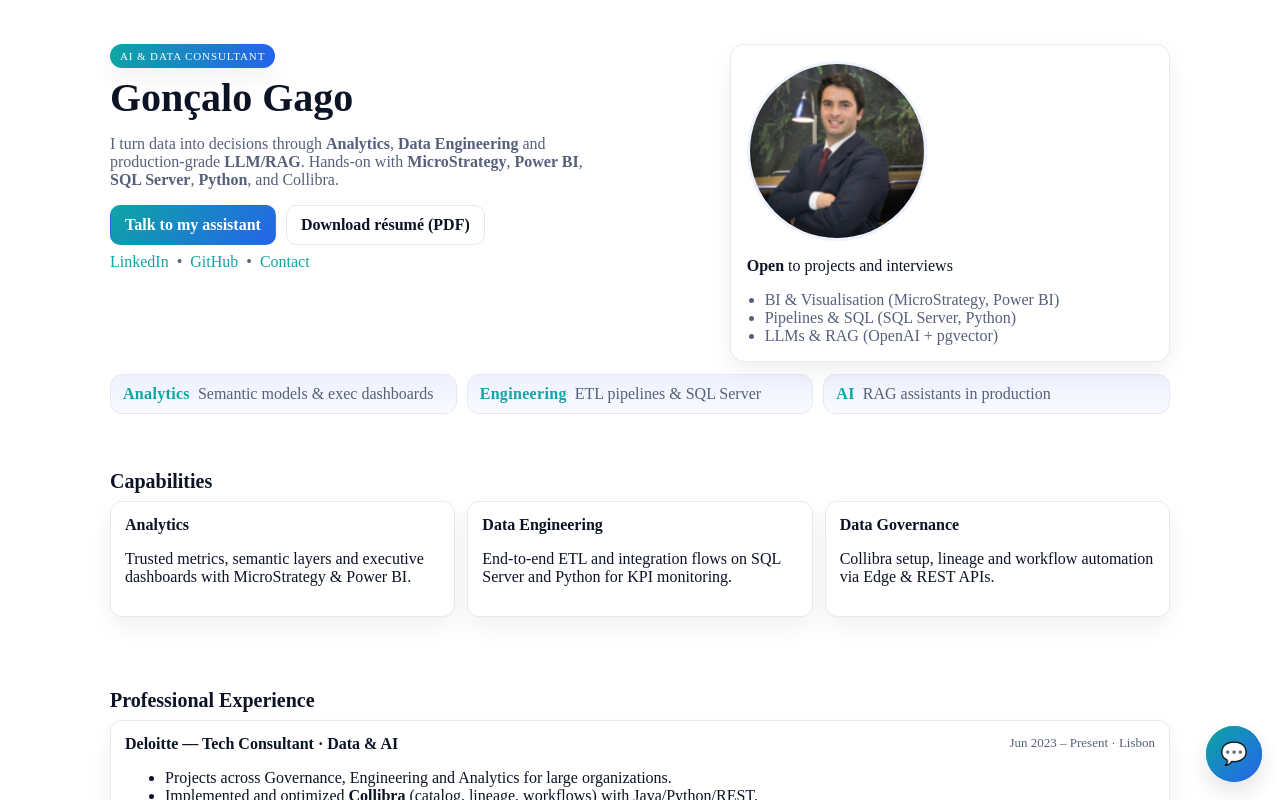
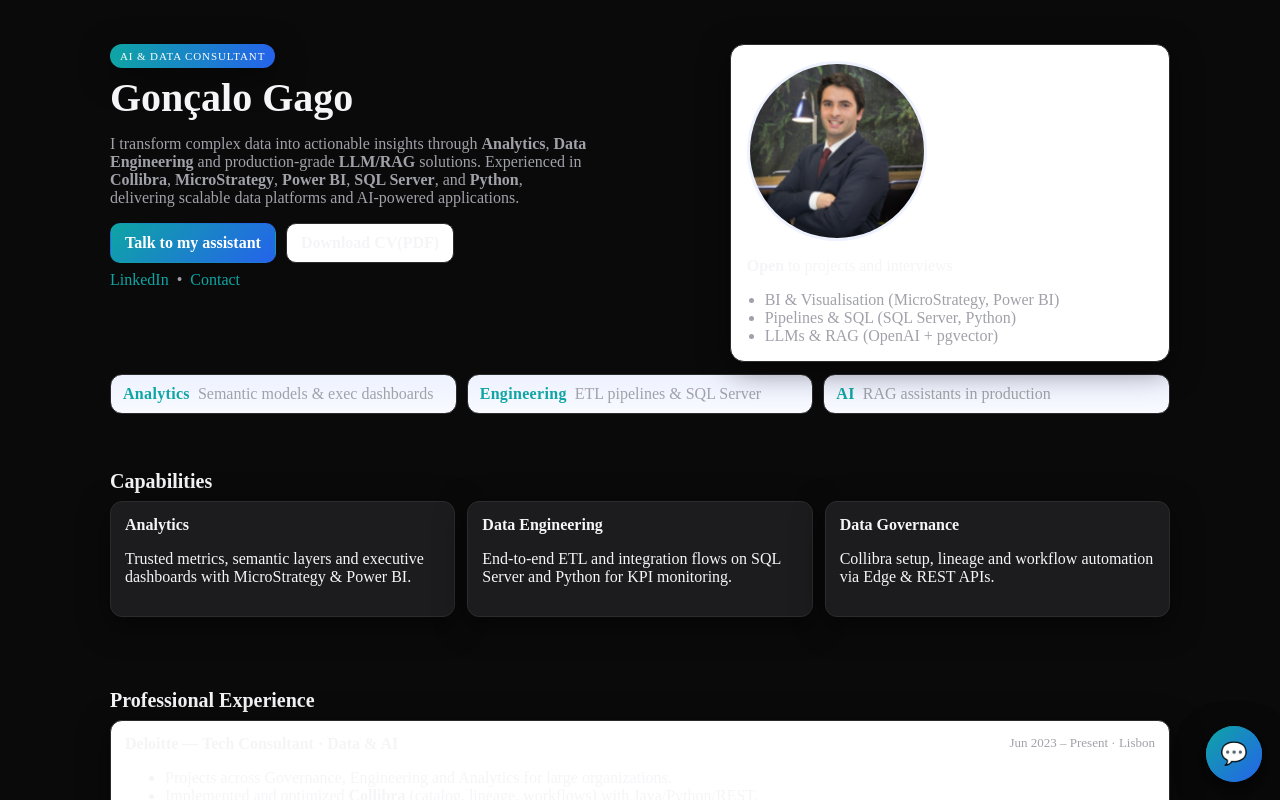
Before and after one commit to goncalogago1/curriculo, a Next.js app: page / in a window 1280 px wide. Shown: the top 800 px of the page. Built offline with nearby package versions, Linux system fonts and the light colour scheme.

Commit message:
fix: maaa teste teste de commit few

```diff
--- a/app/globals.css
+++ b/app/globals.css
@@ -1,19 +1,24 @@
 /* ========= THEME (LIGHT) ========= */
-:root{
-  --bg: #ffffff;
-  --bg-soft: #f7fbfb;
-  --card: #ffffff;
-  --text: #0b1324;
-  --muted: #56607a;
-  --brand: #0ea5a4;      /* teal-600 */
-  --brand-2: #2563eb;    /* blue-600 */
-  --accent: #059669;     /* emerald-600 */
-  --border: #e6eaef;
-  --shadow: 0 10px 24px rgba(11, 19, 36, 0.06);
+:root {
+  /* --- Base --- */
+  --bg: #0a0a0a;             /* preto suave Apple */
+  --bg-soft: #1a1a1a;        /* cinza escuro */
+  --card: #1c1c1e;           /* background dos blocos */
+  --text: #f5f5f7;           /* texto quase branco */
+  --muted: #a1a1aa;          /* cinza subtil */
+  --border: #2c2c2e;         /* borda leve */
 
+  /* --- Branding & Accent --- */
+  --brand: #0ea5a4;          /* teal elegante */
+  --brand-2: #2563eb;        /* azul Apple-like */
+  --accent: #4ade80;         /* verde suave (emerald) */
+
+  /* --- Shadows & Gradients --- */
+  --shadow: 0 8px 30px rgba(0, 0, 0, 0.5);
   --grad: linear-gradient(135deg, var(--brand), var(--brand-2));
-  --chip: linear-gradient(180deg, #e9fbfb, #f6fbff);
+  --chip: linear-gradient(180deg, #1f1f1f, #111111);
 }
+
 
 html, body {
   background: var(--bg);
--- a/app/page.tsx
+++ b/app/page.tsx
@@ -11,19 +11,17 @@
             <span className="pill">AI & Data Consultant</span>
             <h1 id="title">Gonçalo Gago</h1>
             <p className="subtitle">
-              I turn data into decisions through <b>Analytics</b>, <b>Data Engineering</b> and production-grade <b>LLM/RAG</b>.
-              Hands-on with <b>MicroStrategy</b>, <b>Power BI</b>, <b>SQL Server</b>, <b>Python</b>, and Collibra.
+              I transform complex data into actionable insights through <b>Analytics</b>, <b>Data Engineering</b> and production-grade <b>LLM/RAG</b> solutions.
+              Experienced in <b>Collibra</b>, <b>MicroStrategy</b>, <b>Power BI</b>, <b>SQL Server</b>, and <b>Python</b>, delivering scalable data platforms and AI-powered applications.
             </p>
 
             <div className="cta" role="group" aria-label="Actions">
               <a className="btn btn--primary" href="/chat">Talk to my assistant</a>
-              <a className="btn btn--ghost" href="/cv.pdf" download>Download résumé (PDF)</a>
+              <a className="btn btn--ghost" href="/cv.pdf" download>Download CV(PDF)</a>
             </div>
 
             <div className="links" aria-label="Links">
               <a href="https://www.linkedin.com/in/goncalo-gago/" target="_blank" rel="noreferrer">LinkedIn</a>
-              <span>•</span>
-              <a href="https://github.com/goncalogago1" target="_blank" rel="noreferrer">GitHub</a>
               <span>•</span>
               <a href="mailto:goncalogago@gmail.com">Contact</a>
             </div>
@@ -218,7 +216,7 @@
           <span>© {new Date().getFullYear()} Gonçalo Gago</span>
           <nav className="footer__nav" aria-label="Footer">
             <a href="/chat">Assistant</a>
-            <a href="/cv.pdf" download>Résumé (PDF)</a>
+            <a href="/cv.pdf" download>CV (PDF)</a>
             <a href="mailto:goncalogago@gmail.com">Contact</a>
           </nav>
         </div>
```
